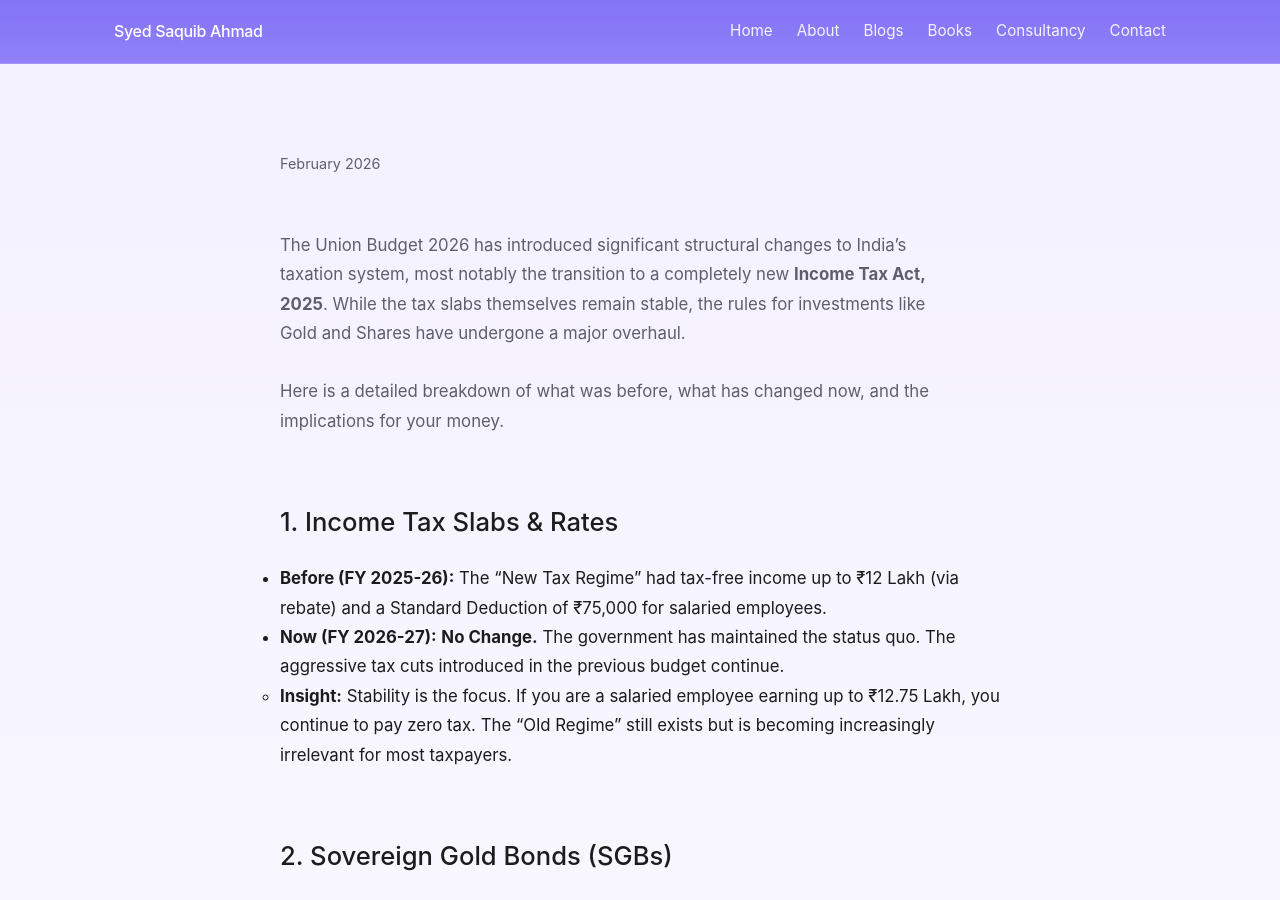
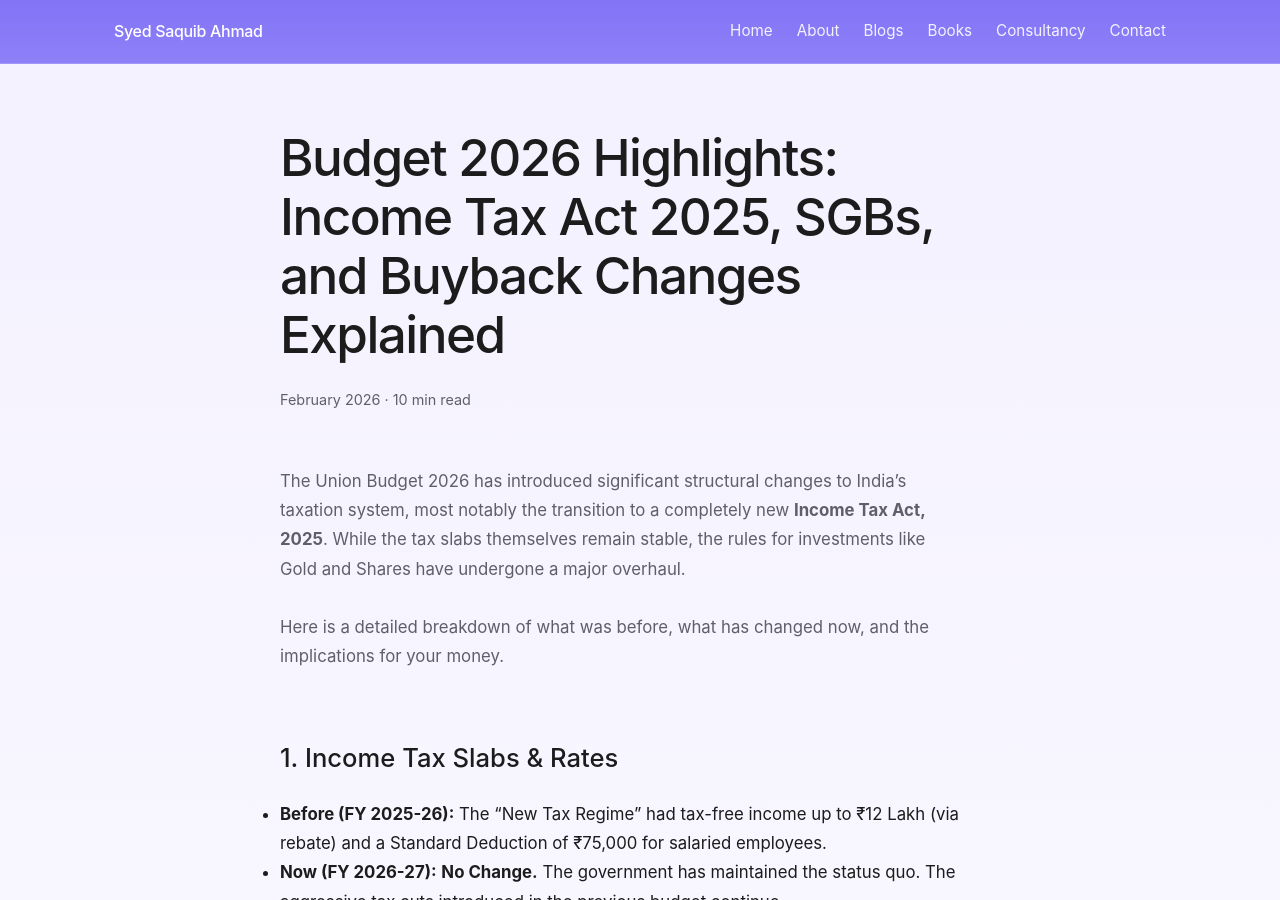
Before and after one commit to saquibahmad1234/syedsaquibahmad, a Jekyll site: the page built from _posts/2026-02-04-budget-2026-income-tax-changes.md, in a window 1280 px wide and 900 px high. Built offline with Jekyll 4.4.1, drawn with Linux system fonts in a browser that asks for light colours; our own code applies the rules of GitHub Pages for plain Markdown files; some of the changed text lies outside the part shown.

Commit message:
Update 2026-02-04-budget-2026-income-tax-changes.md

```diff
--- a/_posts/2026-02-04-budget-2026-income-tax-changes.md
+++ b/_posts/2026-02-04-budget-2026-income-tax-changes.md
@@ -1,6 +1,6 @@
 ---
 layout: post
-title: Budget 2026 Highlights: Income Tax Act 2025, SGBs, and Buyback Changes Explained
+title: "Budget 2026 Highlights: Income Tax Act 2025, SGBs, and Buyback Changes Explained"
 date: 2026-02-04
 categories: taxation
 read_time: 10
```
